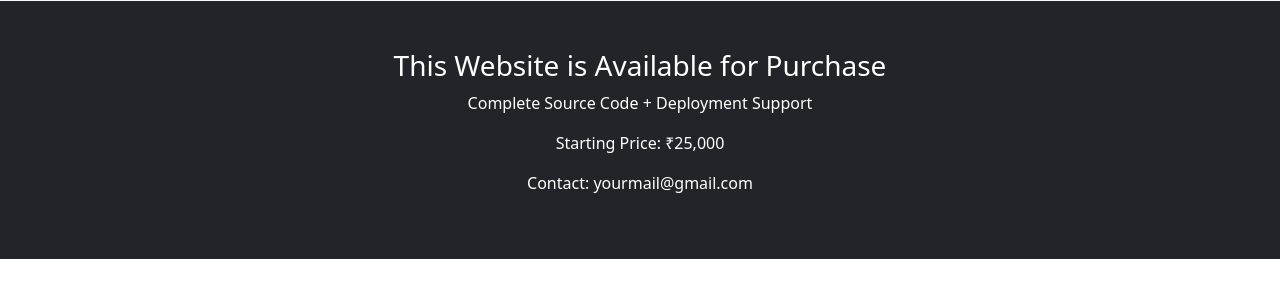
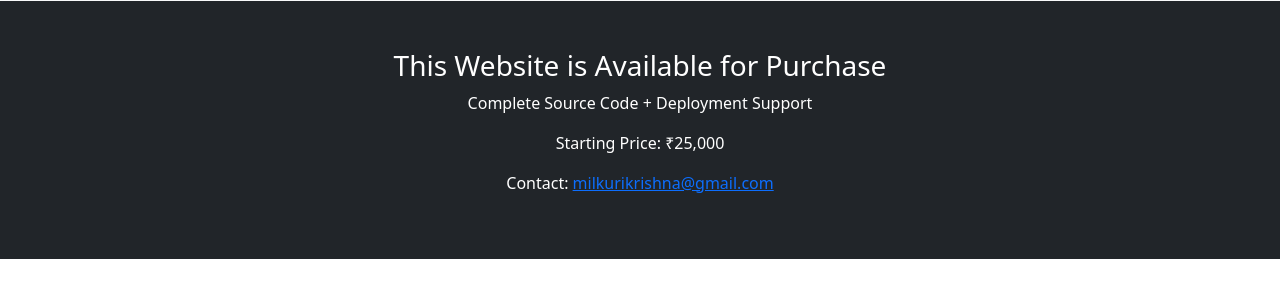
Before and after one commit to MILKURIKRISHNA/hiresmart, a Flask app: page / in a window 1280 px wide. Shown: the part 285-583 px from the top of the page. Run offline with Flask 3, Linux system fonts and the light colour scheme.

Commit message:
updated contact email

```diff
--- a/templates/index.html
+++ b/templates/index.html
@@ -22,7 +22,7 @@
     <h3>This Website is Available for Purchase</h3>
     <p>Complete Source Code + Deployment Support</p>
     <p>Starting Price: ₹25,000</p>
-    <p>Contact: yourmail@gmail.com</p>
+    <p>Contact: <a href="mailto:vamshikrishnapatel77@gmail.com">milkurikrishna@gmail.com</a></p>
 </section>
 
 </body>
```
